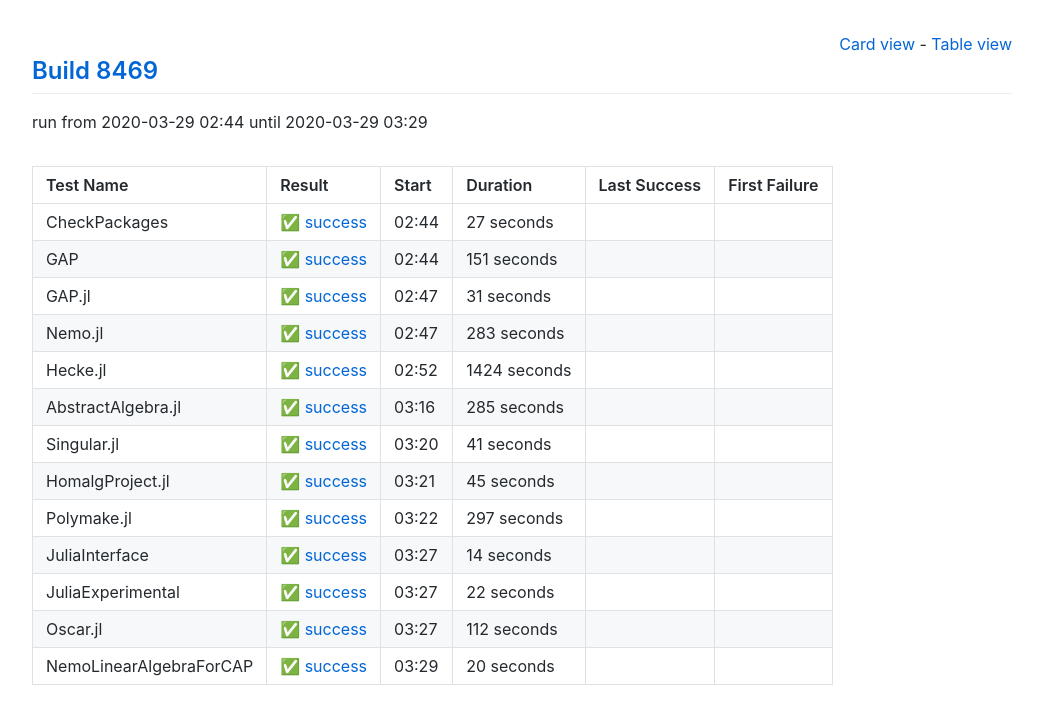
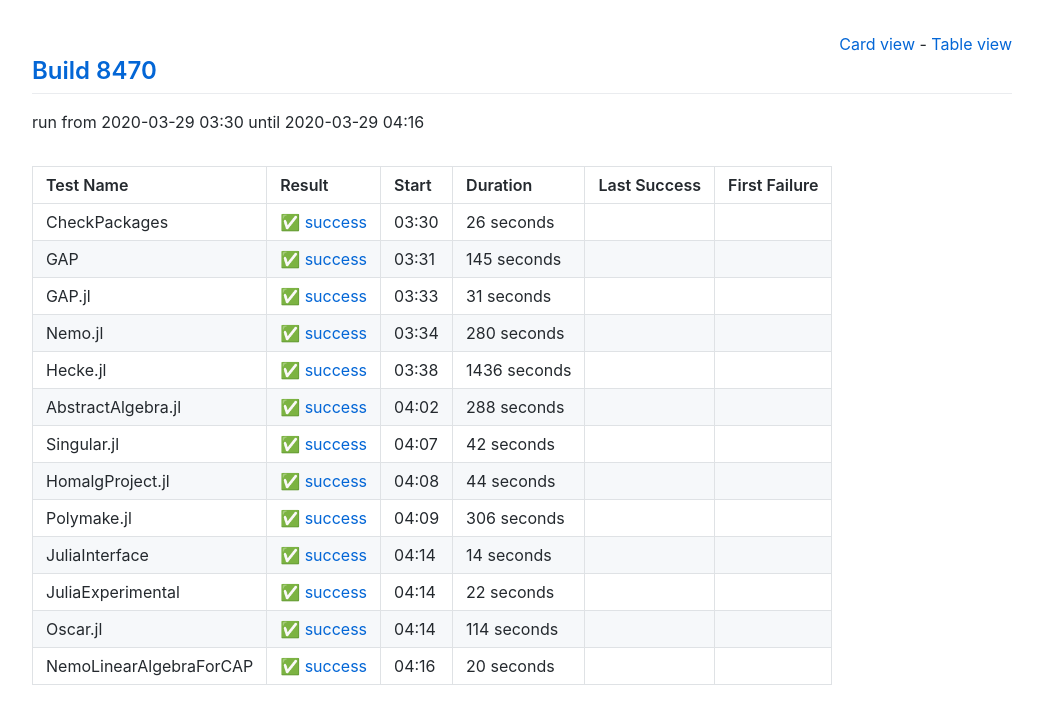
Before and after one commit to oscar-system/oscar-ci-status, a Jekyll site: the page built from table.html, in a window 1280 px wide. Shown: the top 724 px of the page, without its empty margins (118-1161 px from the left). Built offline with Jekyll 4.4.1, drawn with Linux system fonts in a browser that asks for light colours.

Commit message:
Build 8470

```diff
--- a/_data/ci.yml
+++ b/_data/ci.yml
@@ -1,27 +1,27 @@
-build: 8469
-build_url: https://oscarci.mathematik.uni-kl.de/job/oscar/8469/
+build: 8470
+build_url: https://oscarci.mathematik.uni-kl.de/job/oscar/8470/
 job: oscar
 tests:
-- duration: 27
+- duration: 26
   exitcode: 0
   first_failure: false
   first_failure_url: null
   last_success: false
   last_success_url: null
-  log: https://oscarci.mathematik.uni-kl.de/job/oscar/8469/artifact/logs/build-8469/CheckPackages.log
+  log: https://oscarci.mathematik.uni-kl.de/job/oscar/8470/artifact/logs/build-8470/CheckPackages.log
   name: CheckPackages
-  start: 2020-03-29 02:44
+  start: 2020-03-29 03:30
   status: success
   success: true
-- duration: 151
+- duration: 145
   exitcode: 0
   first_failure: false
   first_failure_url: null
   last_success: false
   last_success_url: null
-  log: https://oscarci.mathematik.uni-kl.de/job/oscar/8469/artifact/logs/build-8469/GAP.log
+  log: https://oscarci.mathematik.uni-kl.de/job/oscar/8470/artifact/logs/build-8470/GAP.log
   name: GAP
-  start: 2020-03-29 02:44
+  start: 2020-03-29 03:31
   status: success
   success: true
 - duration: 31
@@ -30,75 +30,75 @@ tests:
   first_failure_url: null
   last_success: false
   last_success_url: null
-  log: https://oscarci.mathematik.uni-kl.de/job/oscar/8469/artifact/logs/build-8469/GAP.jl.log
+  log: https://oscarci.mathematik.uni-kl.de/job/oscar/8470/artifact/logs/build-8470/GAP.jl.log
   name: GAP.jl
-  start: 2020-03-29 02:47
+  start: 2020-03-29 03:33
   status: success
   success: true
-- duration: 283
+- duration: 280
   exitcode: 0
   first_failure: false
   first_failure_url: null
   last_success: false
   last_success_url: null
-  log: https://oscarci.mathematik.uni-kl.de/job/oscar/8469/artifact/logs/build-8469/Nemo.jl.log
+  log: https://oscarci.mathematik.uni-kl.de/job/oscar/8470/artifact/logs/build-8470/Nemo.jl.log
   name: Nemo.jl
-  start: 2020-03-29 02:47
+  start: 2020-03-29 03:34
   status: success
   success: true
-- duration: 1424
+- duration: 1436
   exitcode: 0
   first_failure: false
   first_failure_url: null
   last_success: false
   last_success_url: null
-  log: https://oscarci.mathematik.uni-kl.de/job/oscar/8469/artifact/logs/build-8469/Hecke.jl.log
+  log: https://oscarci.mathematik.uni-kl.de/job/oscar/8470/artifact/logs/build-8470/Hecke.jl.log
   name: Hecke.jl
-  start: 2020-03-29 02:52
+  start: 2020-03-29 03:38
   status: success
   success: true
-- duration: 285
+- duration: 288
   exitcode: 0
   first_failure: false
   first_failure_url: null
   last_success: false
   last_success_url: null
-  log: https://oscarci.mathematik.uni-kl.de/job/oscar/8469/artifact/logs/build-8469/AbstractAlgebra.jl.log
+  log: https://oscarci.mathematik.uni-kl.de/job/oscar/8470/artifact/logs/build-8470/AbstractAlgebra.jl.log
   name: AbstractAlgebra.jl
-  start: 2020-03-29 03:16
+  start: 2020-03-29 04:02
   status: success
   success: true
-- duration: 41
+- duration: 42
   exitcode: 0
   first_failure: false
   first_failure_url: null
   last_success: false
   last_success_url: null
-  log: https://oscarci.mathematik.uni-kl.de/job/oscar/8469/artifact/logs/build-8469/Singular.jl.log
+  log: https://oscarci.mathematik.uni-kl.de/job/oscar/8470/artifact/logs/build-8470/Singular.jl.log
   name: Singular.jl
-  start: 2020-03-29 03:20
+  start: 2020-03-29 04:07
   status: success
   success: true
-- duration: 45
+- duration: 44
   exitcode: 0
   first_failure: false
   first_failure_url: null
   last_success: false
   last_success_url: null
-  log: https://oscarci.mathematik.uni-kl.de/job/oscar/8469/artifact/logs/build-8469/HomalgProject.jl.log
+  log: https://oscarci.mathematik.uni-kl.de/job/oscar/8470/artifact/logs/build-8470/HomalgProject.jl.log
   name: HomalgProject.jl
-  start: 2020-03-29 03:21
+  start: 2020-03-29 04:08
   status: success
   success: true
-- duration: 297
+- duration: 306
   exitcode: 0
   first_failure: false
   first_failure_url: null
   last_success: false
   last_success_url: null
-  log: https://oscarci.mathematik.uni-kl.de/job/oscar/8469/artifact/logs/build-8469/Polymake.jl.log
+  log: https://oscarci.mathematik.uni-kl.de/job/oscar/8470/artifact/logs/build-8470/Polymake.jl.log
   name: Polymake.jl
-  start: 2020-03-29 03:22
+  start: 2020-03-29 04:09
   status: success
   success: true
 - duration: 14
@@ -107,9 +107,9 @@ tests:
   first_failure_url: null
   last_success: false
   last_success_url: null
-  log: https://oscarci.mathematik.uni-kl.de/job/oscar/8469/artifact/logs/build-8469/JuliaInterface.log
+  log: https://oscarci.mathematik.uni-kl.de/job/oscar/8470/artifact/logs/build-8470/JuliaInterface.log
   name: JuliaInterface
-  start: 2020-03-29 03:27
+  start: 2020-03-29 04:14
   status: success
   success: true
 - duration: 22
@@ -118,20 +118,20 @@ tests:
   first_failure_url: null
   last_success: false
   last_success_url: null
-  log: https://oscarci.mathematik.uni-kl.de/job/oscar/8469/artifact/logs/build-8469/JuliaExperimental.log
+  log: https://oscarci.mathematik.uni-kl.de/job/oscar/8470/artifact/logs/build-8470/JuliaExperimental.log
   name: JuliaExperimental
-  start: 2020-03-29 03:27
+  start: 2020-03-29 04:14
   status: success
   success: true
-- duration: 112
+- duration: 114
   exitcode: 0
   first_failure: false
   first_failure_url: null
   last_success: false
   last_success_url: null
-  log: https://oscarci.mathematik.uni-kl.de/job/oscar/8469/artifact/logs/build-8469/Oscar.jl.log
+  log: https://oscarci.mathematik.uni-kl.de/job/oscar/8470/artifact/logs/build-8470/Oscar.jl.log
   name: Oscar.jl
-  start: 2020-03-29 03:27
+  start: 2020-03-29 04:14
   status: success
   success: true
 - duration: 20
@@ -140,8 +140,8 @@ tests:
   first_failure_url: null
   last_success: false
   last_success_url: null
-  log: https://oscarci.mathematik.uni-kl.de/job/oscar/8469/artifact/logs/build-8469/NemoLinearAlgebraForCAP.log
+  log: https://oscarci.mathematik.uni-kl.de/job/oscar/8470/artifact/logs/build-8470/NemoLinearAlgebraForCAP.log
   name: NemoLinearAlgebraForCAP
-  start: 2020-03-29 03:29
+  start: 2020-03-29 04:16
   status: success
   success: true
```
Also changed, not shown: README.md.
